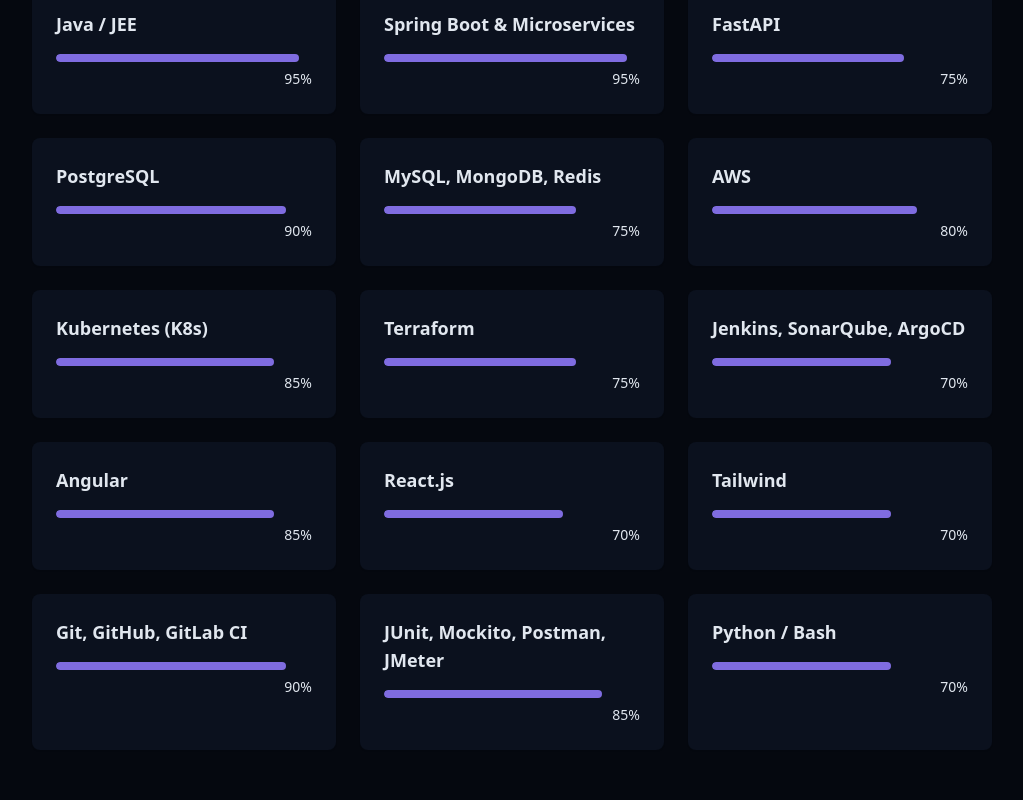
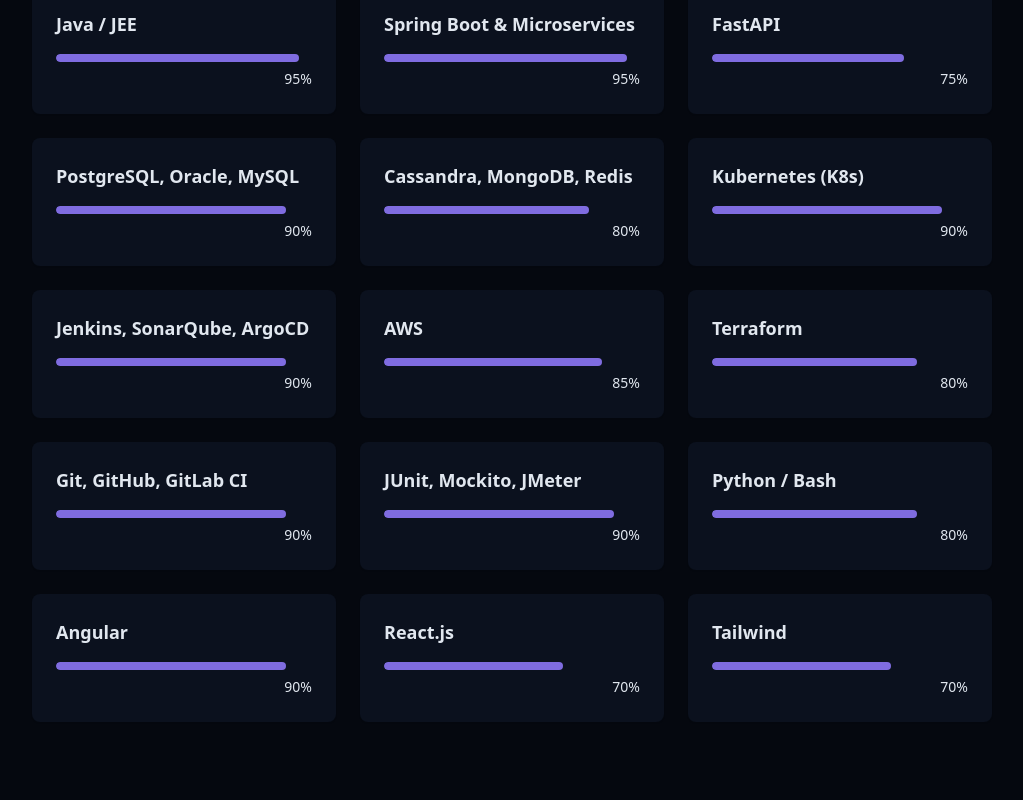
Before and after one commit to Xliight/portfolio, a React (Vite) app: page / in a window 1280 px wide. Shown: the part 1920-2720 px from the top of the page, without its empty margins (128-1151 px from the left). Built offline with nearby package versions, Linux system fonts and the light colour scheme.

Commit message:
change desc

```diff
--- a/src/components/Footer.jsx
+++ b/src/components/Footer.jsx
@@ -6,7 +6,7 @@
       {" "}
       <p className="text-sm text-muted-foreground">
         {" "}
-        &copy; {new Date().getFullYear()} Xlight.co. All rights reserved.
+        &copy; {new Date().getFullYear()} A.Mostakir. All rights reserved.
       </p>
       <a
         href="#hero"
--- a/src/components/SkillsSection.jsx
+++ b/src/components/SkillsSection.jsx
@@ -9,26 +9,27 @@
   { name: "FastAPI", level: 75, category: "backend" },
   // --- Technicals (DevOps, DB & Tools - Mapped to 'tools') ---
   // Databases
-  { name: "PostgreSQL", level: 90, category: "tools" }, // Heavily used
-  { name: "MySQL, MongoDB, Redis", level: 75, category: "tools" },
+  { name: "PostgreSQL, Oracle, MySQL", level: 90, category: "tools" }, // Heavily used
+  { name: "Cassandra, MongoDB, Redis", level: 80, category: "tools" },
 
   // DevOps & Cloud
-  { name: "AWS", level: 80, category: "tools" },
-  { name: "Kubernetes (K8s)", level: 85, category: "tools" }, // Based on CV (K8s 1.31)
-  { name: "Terraform", level: 75, category: "tools" },
-  { name: "Jenkins, SonarQube, ArgoCD", level: 70, category: "tools" },
+  { name: "Kubernetes (K8s)", level: 90, category: "tools" }, // Based on CV (K8s 1.31)
+  { name: "Jenkins, SonarQube, ArgoCD", level: 90, category: "tools" },
+  { name: "AWS", level: 85, category: "tools" },
+  { name: "Terraform", level: 80, category: "tools" },
+
+  { name: "Git, GitHub, GitLab CI", level: 90, category: "tools" },
+  { name: "JUnit, Mockito, JMeter", level: 90, category: "tools" },
+
+  { name: "Python / Bash", level: 80, category: "tools" },
 
   // --- Technicals (Frontend) ---
-  { name: "Angular ", level: 85, category: "frontend" }, // Based on CV (Angular 19)
+  { name: "Angular ", level: 90, category: "frontend" }, // Based on CV (Angular 19)
   { name: "React.js", level: 70, category: "frontend" },
   { name: "Tailwind", level: 70, category: "frontend" },
 
-  // CI/CD, Code Management & Testing
-  { name: "Git, GitHub, GitLab CI", level: 90, category: "tools" },
-  { name: "JUnit, Mockito, Postman, JMeter", level: 85, category: "tools" },
 
   // Systems & Automation
-  { name: "Python / Bash", level: 70, category: "tools" },
 ];
 
 // Define the categories for filtering
```
